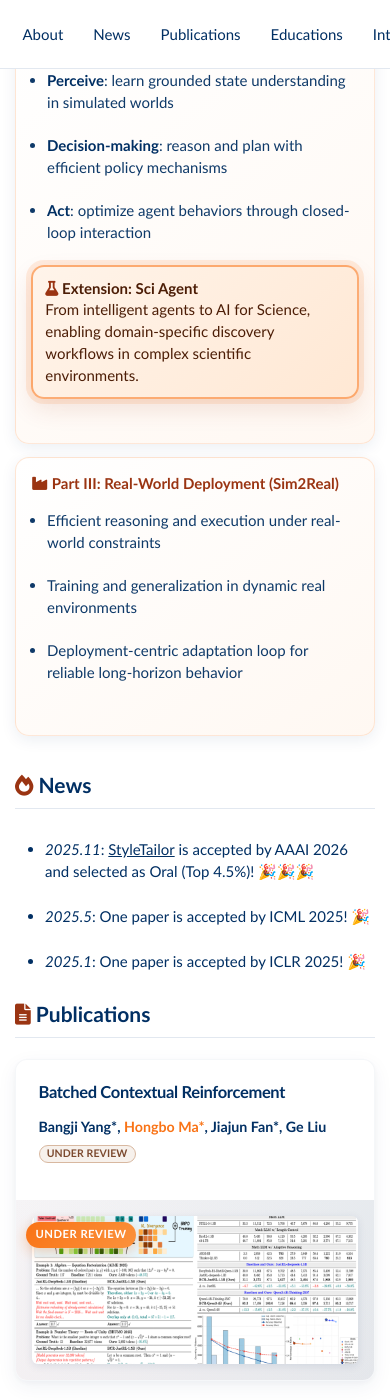
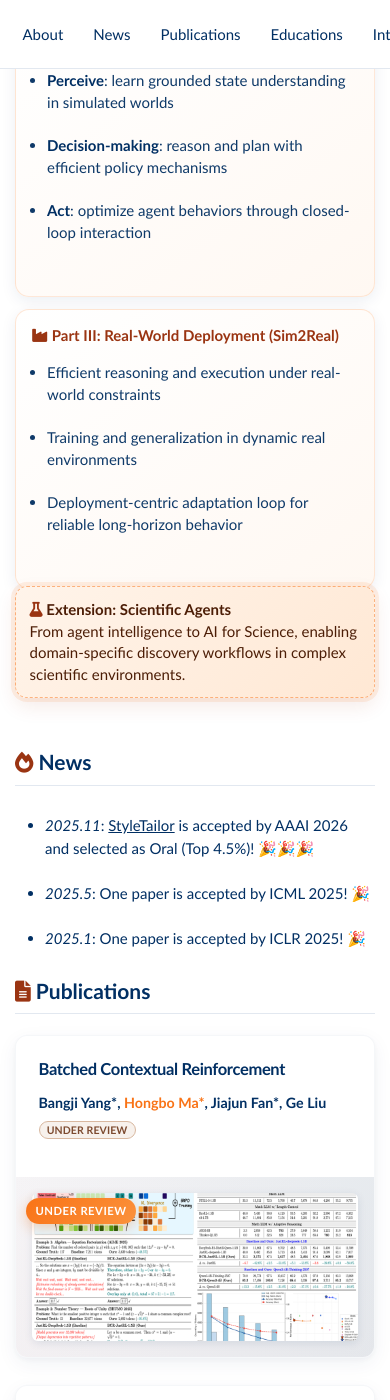
Before and after one commit to Ma-Hongbo/Ma-Hongbo.github.io, a Jekyll site: the page built from _pages/about.md, in a window 390 px wide and 1400 px high, scrolled down 1325 px. Built offline with Jekyll 4.4.1, drawn with Linux system fonts in a browser that asks for light colours.

Commit message:
new page

```diff
--- a/_pages/about.md
+++ b/_pages/about.md
@@ -45,18 +45,13 @@ If you want to learn more about me, feel free to check my <a href="/data/CV.pdf"
       </ul>
     </div>
 
-    <div class="mindmap-branch mindmap-branch--agent floating-card">
+    <div class="mindmap-branch floating-card">
       <h3><i class="fas fa-robot"></i> Part II: Intelligent Agents (Sim2Sim)</h3>
       <ul>
         <li><strong>Perceive</strong>: learn grounded state understanding in simulated worlds</li>
         <li><strong>Decision-making</strong>: reason and plan with efficient policy mechanisms</li>
         <li><strong>Act</strong>: optimize agent behaviors through closed-loop interaction</li>
       </ul>
-
-      <div class="mindmap-extension floating-card">
-        <p class="mindmap-extension__title"><i class="fas fa-flask"></i> Extension: Sci Agent</p>
-        <p>From intelligent agents to AI for Science, enabling domain-specific discovery workflows in complex scientific environments.</p>
-      </div>
     </div>
 
     <div class="mindmap-branch floating-card">
@@ -66,6 +61,13 @@ If you want to learn more about me, feel free to check my <a href="/data/CV.pdf"
         <li>Training and generalization in dynamic real environments</li>
         <li>Deployment-centric adaptation loop for reliable long-horizon behavior</li>
       </ul>
+    </div>
+  </div>
+
+  <div class="mindmap-extension-wrap">
+    <div class="mindmap-extension floating-card">
+      <p class="mindmap-extension__title"><i class="fas fa-flask"></i> Extension: Scientific Agents</p>
+      <p>From agent intelligence to AI for Science, enabling domain-specific discovery workflows in complex scientific environments.</p>
     </div>
   </div>
 </div>
--- a/assets/css/orange-theme.css
+++ b/assets/css/orange-theme.css
@@ -243,7 +243,7 @@ body,
   padding-top: 1.2rem;
   align-items: stretch;
   overflow: visible;
-  margin-bottom: 9.4rem;
+  margin-bottom: 0;
 }
 
 .research-mindmap .mindmap-branches::before {
@@ -300,50 +300,32 @@ body,
   margin-bottom: 0;
 }
 
-.research-mindmap .mindmap-branch--agent {
-  overflow: visible !important;
-  z-index: 3;
+.research-mindmap .mindmap-extension-wrap {
+  margin-top: 1rem;
+  display: flex;
+  justify-content: center;
+  position: relative;
 }
 
-.research-mindmap .mindmap-branch--agent .mindmap-extension {
-  width: min(94%, 320px);
-  margin: 0;
-  padding: 0.72rem 0.8rem 0.72rem;
-  border: 2px solid rgba(249, 115, 22, 0.55) !important;
-  border-radius: 13px;
-  background: linear-gradient(135deg, #fff4ea 0%, #ffe8d4 100%) !important;
-  box-shadow: 0 10px 24px rgba(154, 52, 18, 0.12), 0 0 0 5px rgba(249, 115, 22, 0.12);
-  top: calc(100% + 1.06rem);
+.research-mindmap .mindmap-extension-wrap::before {
+  content: "";
+  position: absolute;
+  top: -0.92rem;
   left: 50%;
+  width: 2px;
+  height: 0.92rem;
   transform: translateX(-50%);
-  position: absolute;
-  overflow: visible !important;
+  background: rgba(249, 115, 22, 0.58);
 }
 
-.research-mindmap .mindmap-branch--agent .mindmap-extension::before {
-  content: "";
-  position: absolute;
-  left: 50%;
-  top: -0.84rem;
-  width: 2px;
-  height: 0.72rem;
-  transform: translateX(-50%);
-  background: rgba(249, 115, 22, 0.72);
-  opacity: 1 !important;
-  transition: none !important;
-}
-
-.research-mindmap .mindmap-branch--agent .mindmap-extension::after {
-  content: "";
-  position: absolute;
-  left: 50%;
-  top: -0.42rem;
-  transform: translateX(-50%);
-  width: 0;
-  height: 0;
-  border-left: 0.35rem solid transparent;
-  border-right: 0.35rem solid transparent;
-  border-top: 0.45rem solid rgba(249, 115, 22, 0.86);
+.research-mindmap .mindmap-extension {
+  width: min(96%, 460px);
+  margin: 0;
+  padding: 0.78rem 0.9rem 0.74rem;
+  border: 1px dashed rgba(249, 115, 22, 0.5) !important;
+  border-radius: 12px;
+  background: linear-gradient(135deg, #fff4ea 0%, #ffe8d4 100%) !important;
+  box-shadow: 0 8px 20px rgba(154, 52, 18, 0.1), 0 0 0 4px rgba(249, 115, 22, 0.1);
 }
 
 .research-mindmap .mindmap-extension__title {
@@ -361,25 +343,10 @@ body,
 @media (max-width: 1024px) {
   .research-mindmap .mindmap-branches {
     grid-template-columns: repeat(2, minmax(0, 1fr));
-    margin-bottom: 0;
   }
 
   .research-mindmap .mindmap-branch:last-child {
     grid-column: 1 / -1;
-  }
-
-  .research-mindmap .mindmap-branch--agent .mindmap-extension {
-    position: relative;
-    width: 100%;
-    top: auto;
-    left: auto;
-    transform: none;
-    margin-top: 0.88rem;
-  }
-
-  .research-mindmap .mindmap-branch--agent .mindmap-extension::before,
-  .research-mindmap .mindmap-branch--agent .mindmap-extension::after {
-    display: none;
   }
 }
 
@@ -405,6 +372,18 @@ body,
     padding-top: 0;
   }
 
+  .research-mindmap .mindmap-extension-wrap {
+    margin-top: 0.82rem;
+  }
+
+  .research-mindmap .mindmap-extension-wrap::before {
+    display: none;
+  }
+
+  .research-mindmap .mindmap-extension {
+    width: 100%;
+  }
+
   .research-mindmap .mindmap-branch:last-child {
     grid-column: auto;
   }
```
